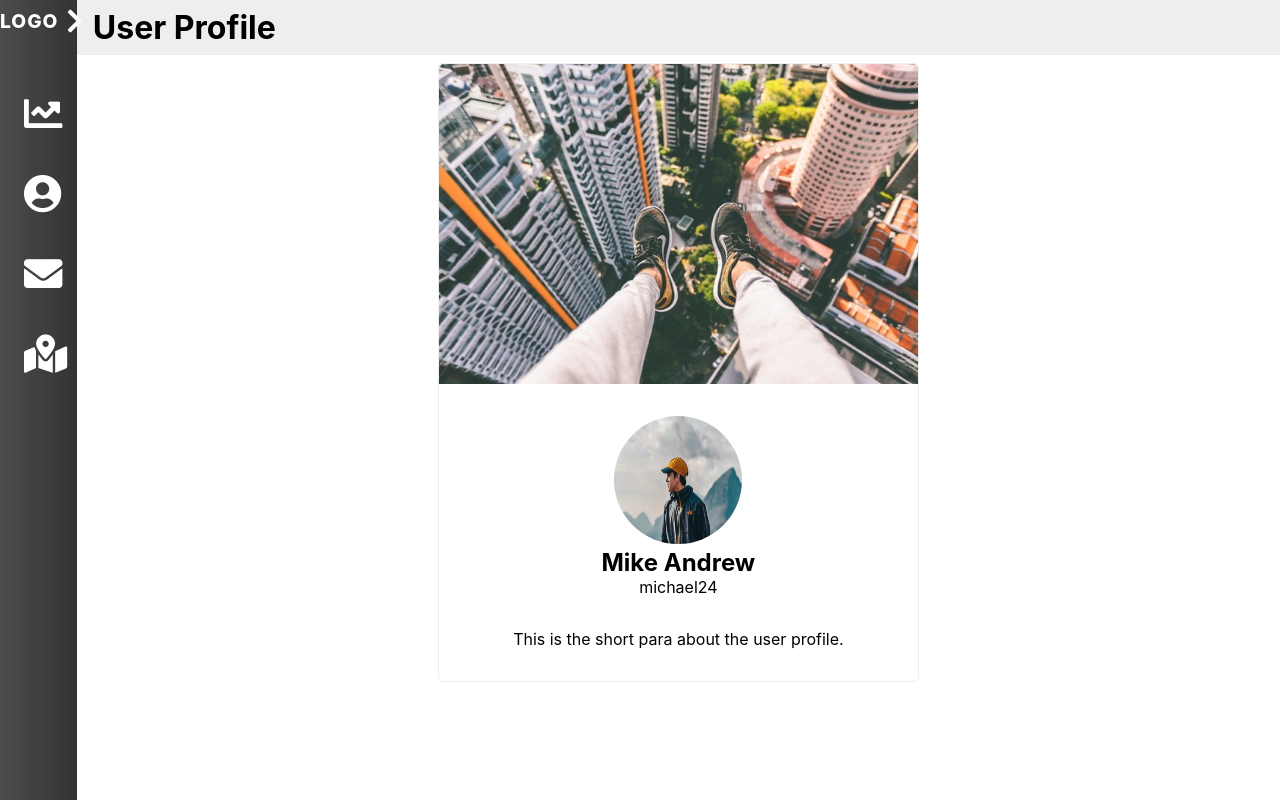
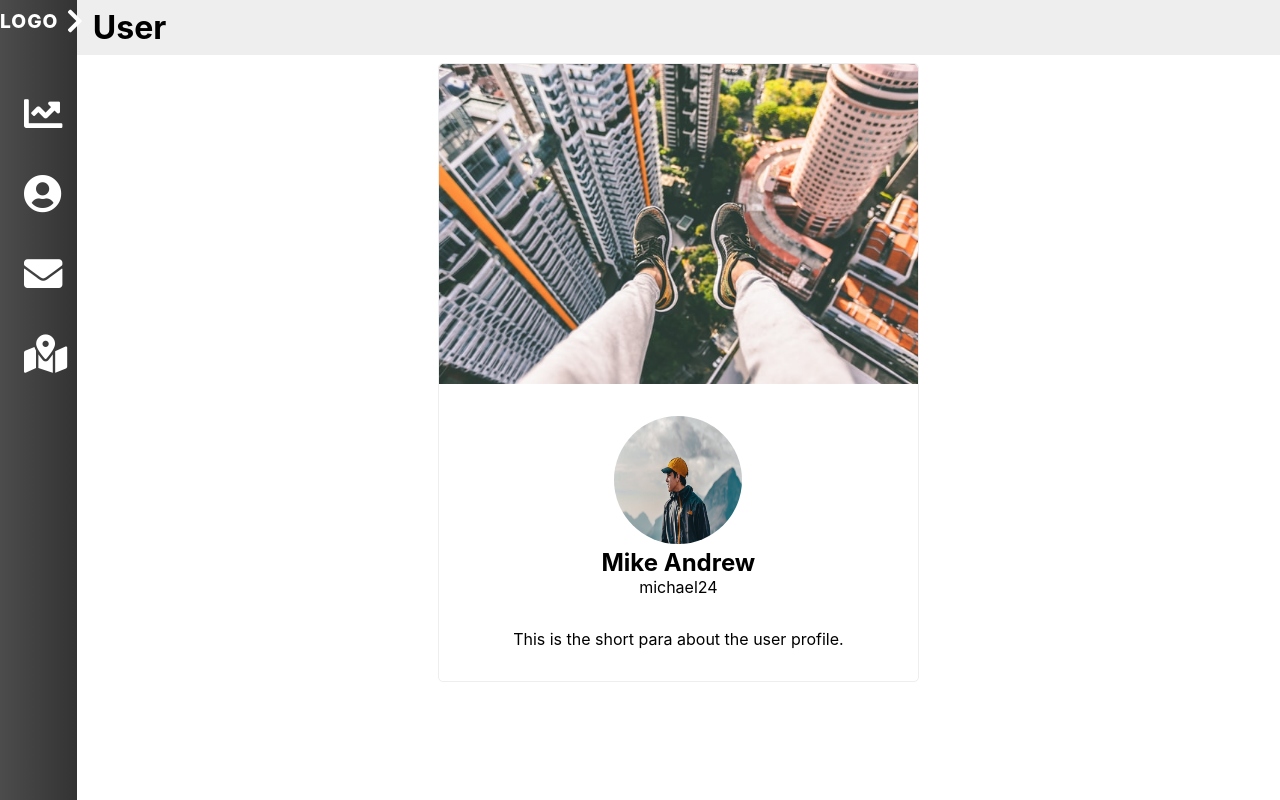
Before and after one commit to Roshan-Horo/S2-Assessment-2, a React (Create React App) app: page /user in a window 1280 px wide. Built offline with nearby package versions, Linux system fonts and the light colour scheme.

Commit message:
user --version 1.1

```diff
--- a/src/screen/User.js
+++ b/src/screen/User.js
@@ -6,7 +6,7 @@ const User = () => {
     return (
         <React.Fragment>
         <div className="info">
-         <h1>User Profile</h1>
+         <h1>User</h1>
         </div>
         <div className="card">
             <div className="card-img">
```
